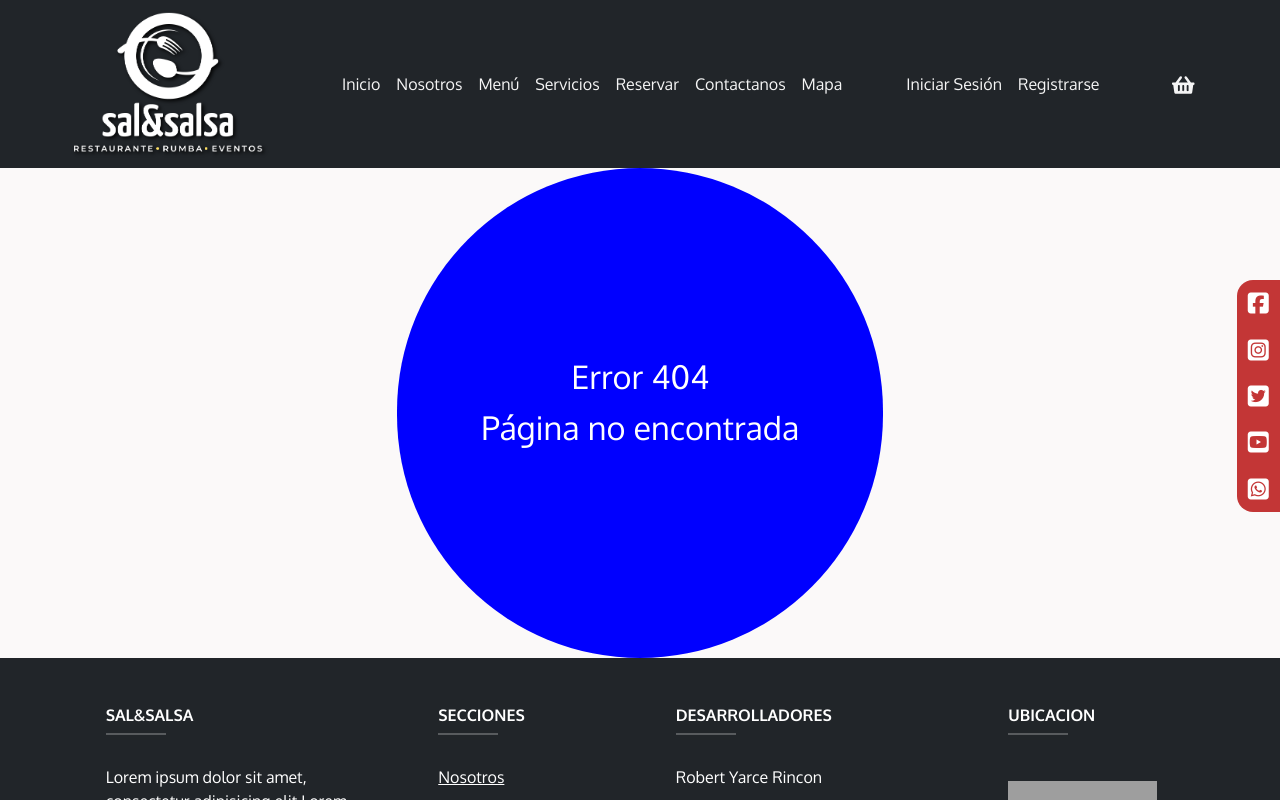
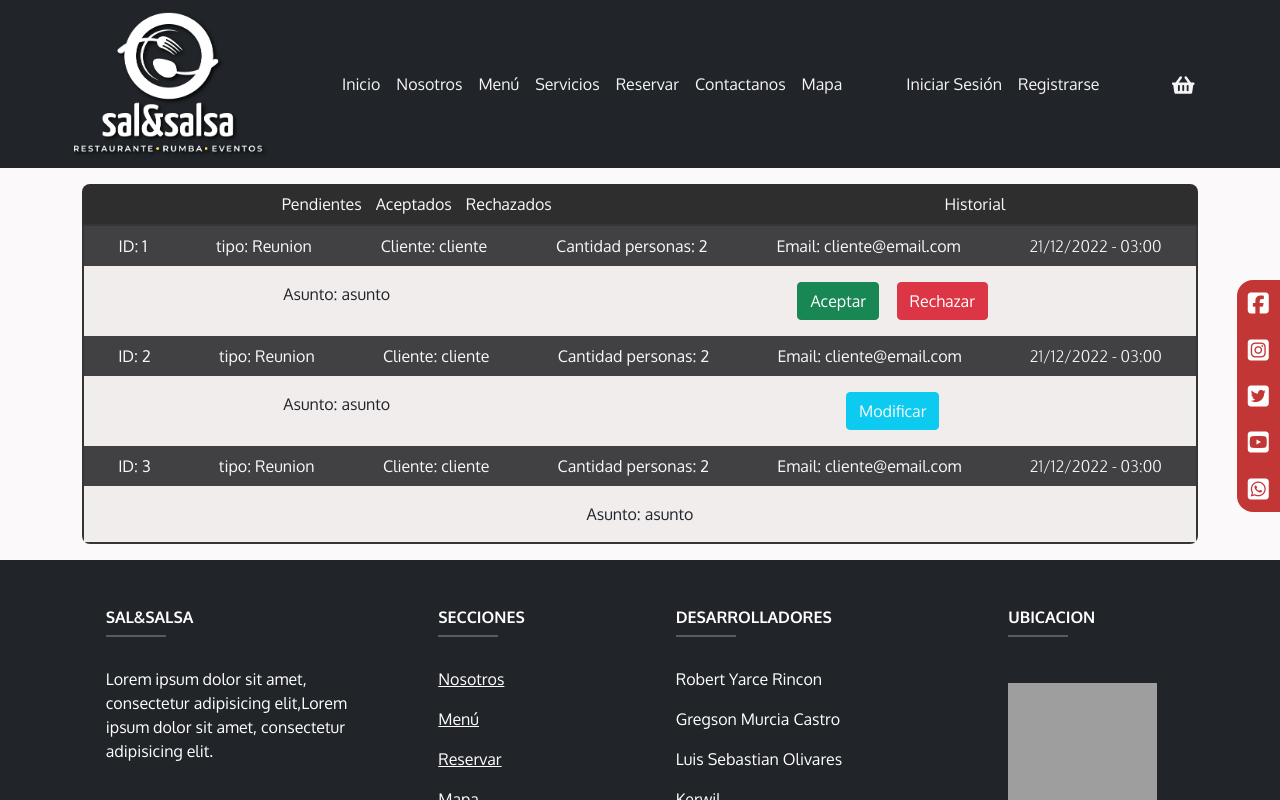
Before and after one commit to iLuisOlivares/SalSalsa-WebPage, a React (Create React App) app: page /Admin/Reserva in a window 1280 px wide. Shown: the top 800 px of the page. Built offline with nearby package versions, Linux system fonts and the light colour scheme; no server answers; grey boxes are pictures that could not be loaded; a web font is replaced by a local one.

Commit message:
Reservas tool-admin

```diff
--- a/src/assets/styles/components/Comenterios.css
+++ b/src/assets/styles/components/Comenterios.css
@@ -3,13 +3,13 @@
     height: auto;
     border-radius: 10px;
     background-color: rgb(255, 255, 255);
-    border: 2px solid #c33636;
+    border: 2px solid #700303;
     word-wrap: break-word;
     box-shadow: rgba(0, 0, 0, 0.06) 0px 2px 4px 0px inset;
 }
 
 .top{
-    background-color: #c33636;
+    background-color: #a80a0ad5;
     color: aliceblue;
     border-top-left-radius: 5px;
     border-top-right-radius: 5px;;
--- a/src/components/ComentariosDiv.jsx
+++ b/src/components/ComentariosDiv.jsx
@@ -2,6 +2,10 @@ import React from 'react'
 import '../assets/styles/components/Comenterios.css'
 
 function ComentariosDiv({mensaje,usuario,fecha}) {
+
+
+
+
     return (
         <div className="col-12 m-2 contenedor">
 
--- a/src/containers/Comentarios/Comentarios.jsx
+++ b/src/containers/Comentarios/Comentarios.jsx
@@ -21,7 +21,7 @@ const style1= {
 function Comentarios() {
 
     const [mensaje, cambiarMensaje] = useState({ campo: "", valido: null });
-    const [respuestas, cambiarRespuetas] = useState( []);
+    const [respuestas, cambiarRespuetas] = useState([]);
 
     useEffect(()=>{
         console.log('si');
--- /dev/null
+++ b/src/containers/ReservasAdmin/ItemReserva.jsx
@@ -0,0 +1,94 @@
+import React from 'react';
+import "./reservasAdmin.css";
+
+function ItemReserva({reservaId, tipo, cliente, clienteEmail, asunto ,fecha, numeroPersonas, estado }) {
+
+
+
+    if(estado === "pendiente"){
+
+        return (
+
+            <div style = {{backgroundColor: "rgba(28, 27, 29, 0.836)"}}className="conte text-light">
+
+            <div className="d-flex justify-content-around">
+            <p className="m-2 ">ID: {reservaId}</p>
+            <p className="m-2 ">tipo: {tipo}</p>
+            <p className="m-2 ">Cliente: {cliente}</p>
+            <p className="m-2 ">Cantidad personas: {numeroPersonas}</p>
+            <p className="m-2 ">Email: {clienteEmail}</p>
+            <p className="m-2 fw-lighter fw-lighter">{fecha}</p>
+            </div>
+
+            <div style={{backgroundColor:"#f1eded"}} className="conteiner text-dark d-flex justify-content-around">
+
+            <p className="m-0 p-3">Asunto: {asunto}</p>
+
+            <div className="p-3 container-botones d-flex justify-content-around ">
+                <button className="btn btn-success">Aceptar</button>
+                <button className="btn btn-danger">Rechazar</button>
+            </div>
+
+            </div>
+
+        </div>
+
+        )
+
+    }else if(estado === "aceptado" || estado ===  "rechazado"){
+        return  (
+
+            <div style = {{backgroundColor: "rgba(28, 27, 29, 0.836)"}}className="conte text-light">
+
+            <div className="d-flex justify-content-around">
+            <p className="m-2 ">ID: {reservaId}</p>
+            <p className="m-2 ">tipo: {tipo}</p>
+            <p className="m-2 ">Cliente: {cliente}</p>
+            <p className="m-2 ">Cantidad personas: {numeroPersonas}</p>
+            <p className="m-2 ">Email: {clienteEmail}</p>
+            <p className="m-2 fw-lighter fw-lighter">{fecha}</p>
+            </div>
+
+            <div style={{backgroundColor:"#f1eded"}} className="conteiner text-dark d-flex justify-content-around">
+
+            <p className="m-0 p-3">Asunto: {asunto}</p>
+
+            <div className="p-3 container-botones d-flex justify-content-around ">
+                <button className="text-light btn btn-info">Modificar</button>
+            </div>
+
+            </div>
+
+        </div>
+
+        )
+    }else{
+        return (
+
+            <div style = {{backgroundColor: "rgba(28, 27, 29, 0.836)"}}className="conte text-light">
+
+            <div className="d-flex justify-content-around">
+            <p className="m-2 ">ID: {reservaId}</p>
+            <p className="m-2 ">tipo: {tipo}</p>
+            <p className="m-2 ">Cliente: {cliente}</p>
+            <p className="m-2 ">Cantidad personas: {numeroPersonas}</p>
+            <p className="m-2 ">Email: {clienteEmail}</p>
+            <p className="m-2 fw-lighter fw-lighter">{fecha}</p>
+            </div>
+
+            <div style={{backgroundColor:"#f1eded"}} className="conteiner text-dark d-flex justify-content-around">
+
+            <p className="m-0 p-3">Asunto: {asunto}</p>
+
+
+
+            </div>
+
+        </div>
+        )
+
+    }
+
+}
+
+export default ItemReserva
--- /dev/null
+++ b/src/containers/ReservasAdmin/ReservasAdmin.jsx
@@ -0,0 +1,82 @@
+import React from "react";
+import { useState, useEffect } from "react";
+import "./reservasAdmin.css";
+import ItemReserva from "./ItemReserva";
+
+function ReservasAdmin() {
+  const [reservas, cambiarReservas] = useState([]);
+
+  useEffect(() => {
+    console.log("si");
+    obtenerReservas();
+  }, []);
+
+  const obtenerReservas = async () => {
+    const data = await fetch(
+      "https://61955d6c74c1bd00176c6d13.mockapi.io/api/v1/comments"
+    );
+    const resp = await data.json();
+    console.log(resp);
+    cambiarReservas(resp);
+  };
+
+  return (
+    <div className="m-3">
+      <div className="container">
+        <div style={{ minHeight: "200px" }} className="row">
+          <div className="col-12">
+            <div className="">
+              <div className="nav-r">
+                <div className="text-light px-2 py-2 d-flex  justify-content-around filtros">
+                  <p className="m-0">Pendientes</p>
+                  <p className="m-0">Aceptados</p>
+                  <p className="m-0">Rechazados</p>
+                </div>
+                <div className="py-2 px-2 text-light">
+                  <p className="m-0">Historial</p>
+                </div>
+              </div>
+
+              <div className="body-r">
+                <ItemReserva
+                  reservaId="1"
+                  tipo="Reunion"
+                  cliente="cliente"
+                  clienteEmail="cliente@email.com"
+                  asunto="asunto"
+                  fecha="21/12/2022 - 03:00"
+                  numeroPersonas="2"
+                  estado = "pendiente"
+                ></ItemReserva>
+
+                <ItemReserva
+                  reservaId="2"
+                  tipo="Reunion"
+                  cliente="cliente"
+                  clienteEmail="cliente@email.com"
+                  asunto="asunto"
+                  fecha="21/12/2022 - 03:00"
+                  numeroPersonas="2"
+                  estado ="rechazado"
+                ></ItemReserva>
+
+
+                <ItemReserva
+                  reservaId="3"
+                  tipo="Reunion"
+                  cliente="cliente"
+                  clienteEmail="cliente@email.com"
+                  asunto="asunto"
+                  fecha="21/12/2022 - 03:00"
+                  numeroPersonas="2"
+                ></ItemReserva>
+              </div>
+            </div>
+          </div>
+        </div>
+      </div>
+    </div>
+  );
+}
+
+export default ReservasAdmin;
--- /dev/null
+++ b/src/containers/ReservasAdmin/reservasAdmin.css
@@ -0,0 +1,37 @@
+.filtros{
+
+    min-width: 300px;
+
+
+}
+
+.nav-r{
+    background-color: rgb(46, 46, 46);
+    width: 100%;
+    display: flex;
+    justify-content: space-around;
+    border-radius:  8px 8px 0px 0px;
+    word-wrap: break-word;
+
+}
+
+
+
+.body-r{
+    background-color: rgb(255, 255, 255);
+    width: 100%;
+    border: 2px solid rgb(53, 53, 53);
+    border-radius: 0px 0px 8px 8px;
+    min-height: 300px;
+
+}
+
+.container-botones{
+    min-width: 15rem;
+    word-wrap: break-word;
+
+}
+
+.conte{
+    margin: 2px solid black;
+}
--- a/src/routes/App.js
+++ b/src/routes/App.js
@@ -18,6 +18,7 @@ import PrivateRoute from "./PrivateRoute";
 import InicioAdmin from "../containers/Login/InicioAdmin";
 import Contact from "../containers/ContacUs/ContactUs";
 import Comentarios from '../containers/Comentarios/Comentarios';
+import ReservasAdmin from '../containers/ReservasAdmin/ReservasAdmin';
 
 /*
   función que permite crear todas las rutas de la página:
@@ -43,6 +44,8 @@ function App() {
             <Route exact path="/inicioAdmin" component={InicioAdmin} />
             <Route exact path="/calificacion" component={Comentarios} />
 
+            <Route exact path="/Admin/Reserva" component={ReservasAdmin} />
+
             <Route exact path="/signin">
               <Redirect to="/login" />
             </Route>
```
